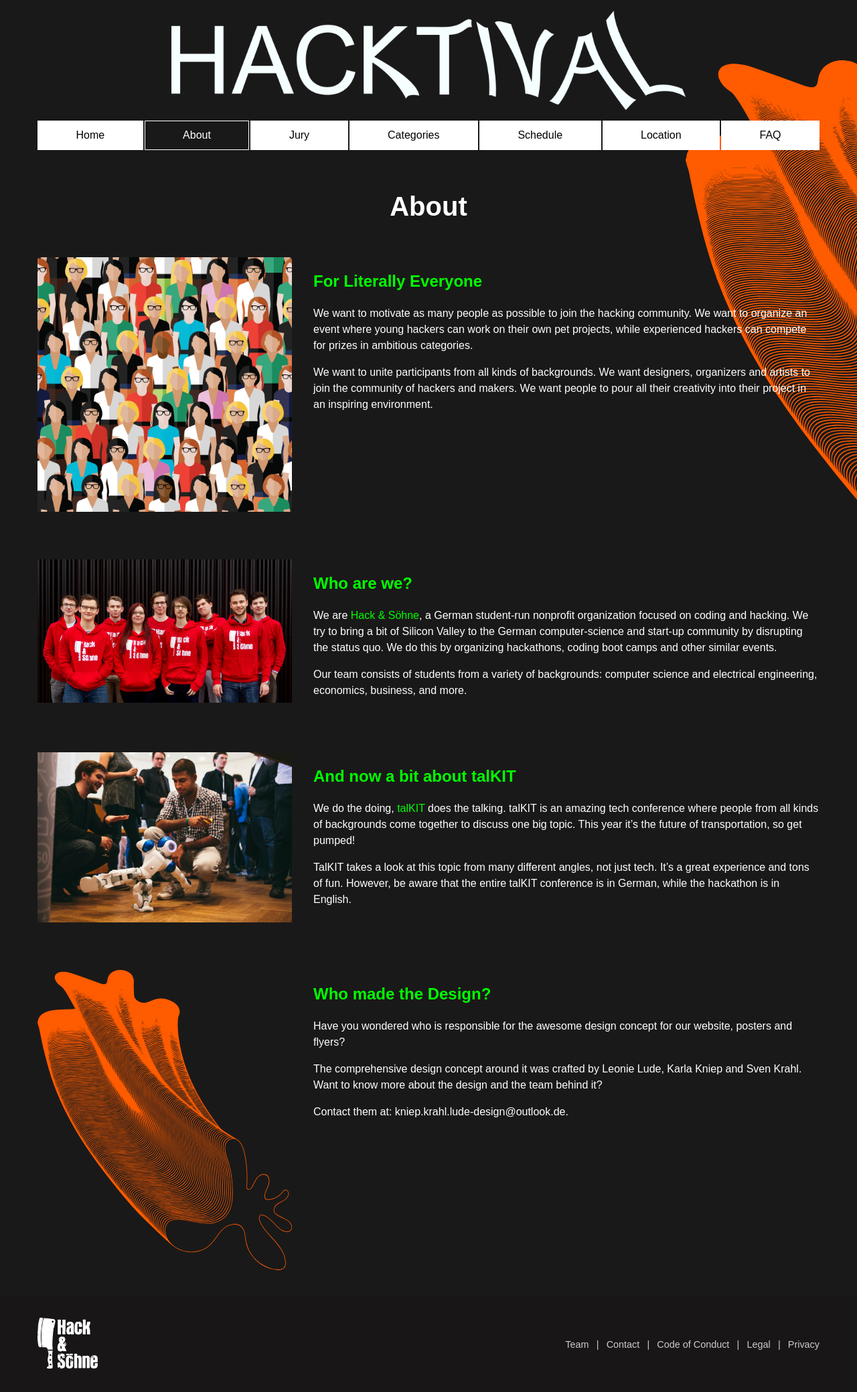
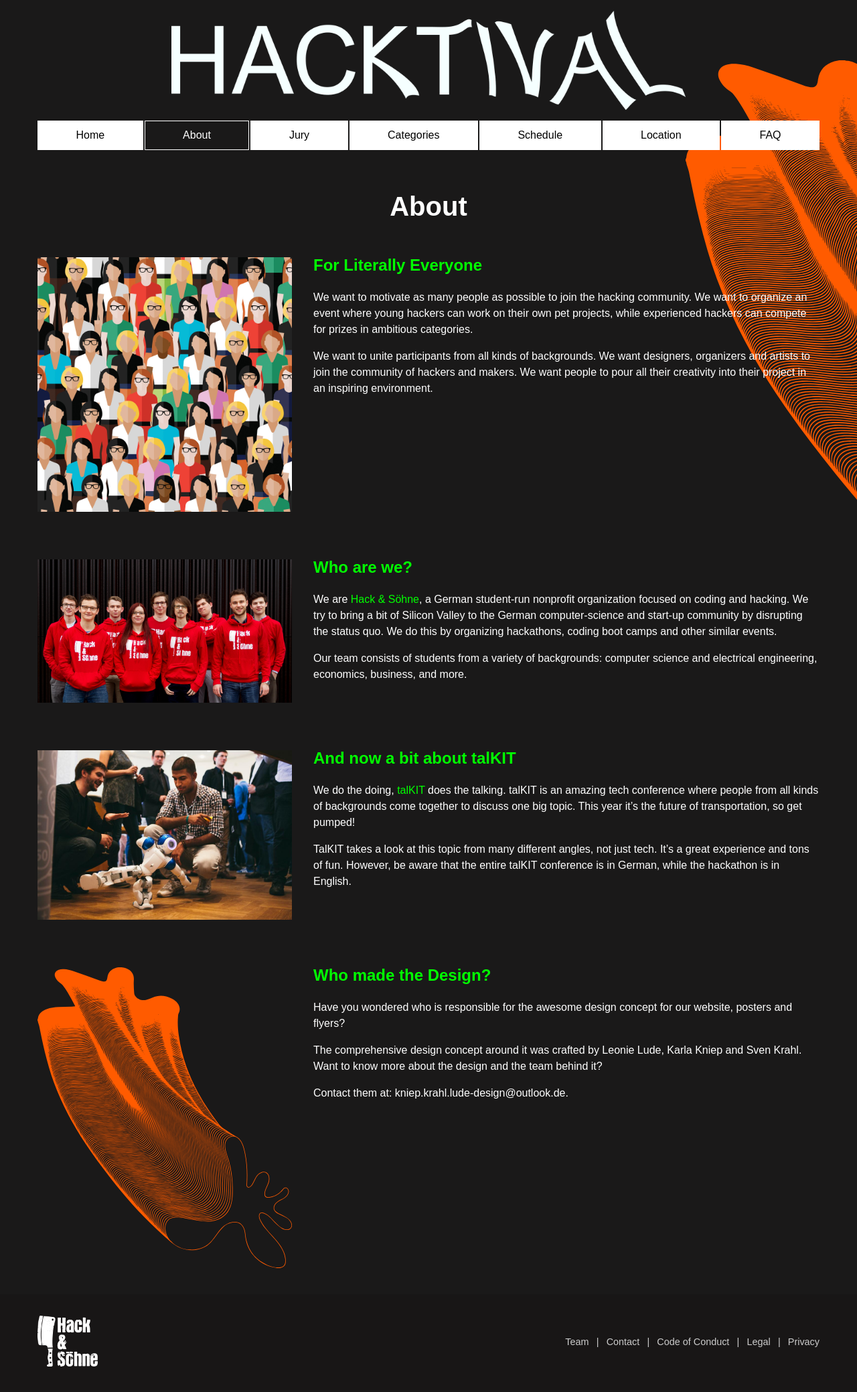
Before and after one commit to hackundsoehne/htv-jekyll, a Jekyll site: the page built from about.html, in a window 1280 px wide. Shown: the whole page at 67% size. Built offline with Jekyll 4.4.1, drawn with Linux system fonts in a browser that asks for light colours.

Commit message:
Reset weird looking margins on section titles

```diff
--- a/_sass/main.scss
+++ b/_sass/main.scss
@@ -179,6 +179,10 @@
 		flex: 1 1 auto;
 		order: 2;
 		padding-left: 2rem;
+
+		h4 {
+			margin-top: 0;
+		}
 	}
 }
 
```
